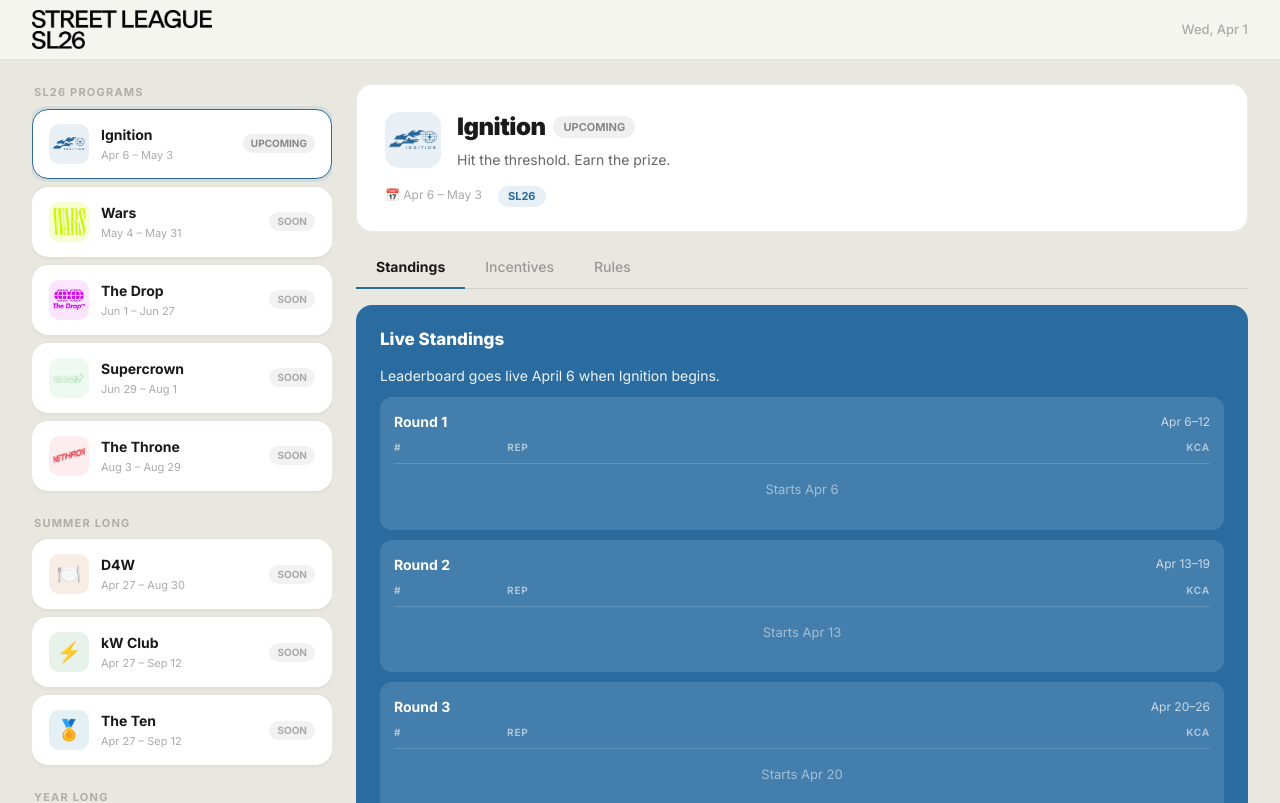
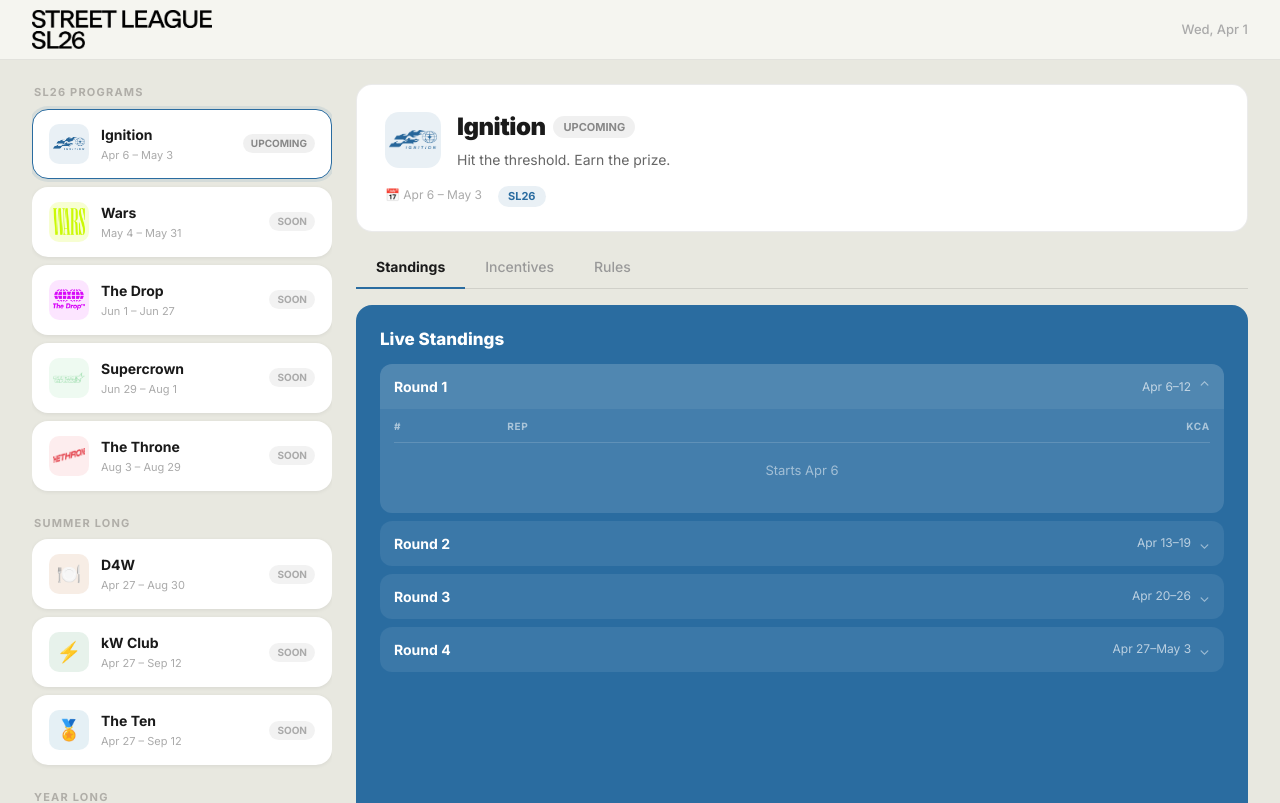
Before and after one commit to avelkins10/kin-sl26-next, a Next.js app: page / in a window 1280 px wide. Shown: the top 803 px of the page. Built offline with nearby package versions, Linux system fonts and the light colour scheme.

Commit message:
feat: standings accordion — collapsible rounds, Round 1 auto-expanded, scrollable rep list

```diff
--- a/src/app/page.tsx
+++ b/src/app/page.tsx
@@ -258,10 +258,6 @@ function statusBadge(comp: Comp, now: Date): { label: string; style: React.CSSPr
   return { label: "DONE", style: { background: "rgba(0,0,0,0.04)", color: "#bbb" } };
 }
 
-function fmt(d: string): string {
-  return new Date(d).toLocaleDateString("en-US", { month: "short", day: "numeric" });
-}
-
 // ─────────────────────────────────────────────
 // SHARED: ICON TILE
 // ─────────────────────────────────────────────
@@ -306,17 +302,50 @@ interface IgnitionData {
   reps?: { name: string; role: "Rookie" | "Veteran Setter" | "Closer"; kca: number; kw: number; qualified: boolean }[];
 }
 
+// Ignition round definitions (dates used for accordion state logic)
+const IGNITION_ROUNDS = [
+  { label: "Round 1", dates: "Apr 6–12",     start: "2026-04-06", end: "2026-04-12" },
+  { label: "Round 2", dates: "Apr 13–19",    start: "2026-04-13", end: "2026-04-19" },
+  { label: "Round 3", dates: "Apr 20–26",    start: "2026-04-20", end: "2026-04-26" },
+  { label: "Round 4", dates: "Apr 27–May 3", start: "2026-04-27", end: "2026-05-03" },
+];
+
+function getDefaultOpenRound(now: Date): number {
+  // Return 0-based index of the active or closest upcoming round
+  for (let i = 0; i < IGNITION_ROUNDS.length; i++) {
+    const r = IGNITION_ROUNDS[i];
+    const s = parseLocal(r.start), e = parseLocal(r.end);
+    if (now >= s && now <= e) return i; // currently live
+  }
+  // Before Ignition starts or between rounds — open first upcoming
+  for (let i = 0; i < IGNITION_ROUNDS.length; i++) {
+    if (now < parseLocal(IGNITION_ROUNDS[i].start)) return i;
+  }
+  return IGNITION_ROUNDS.length - 1; // all done, show last
+}
+
+function getRoundState(roundIdx: number, now: Date): "upcoming" | "live" | "complete" {
+  const r = IGNITION_ROUNDS[roundIdx];
+  const s = parseLocal(r.start), e = parseLocal(r.end);
+  if (now > e) return "complete";
+  if (now >= s) return "live";
+  return "upcoming";
+}
+
 function IgnitionStandingsContent() {
+  const now = new Date();
   const [data, setData] = useState<IgnitionData | null>(null);
   const [loading, setLoading] = useState(true);
+  const [openRound, setOpenRound] = useState<number>(() => getDefaultOpenRound(now));
 
   useEffect(() => {
-    if (new Date() < new Date("2026-04-06")) {
+    if (now < new Date("2026-04-06")) {
       setData({ status: "not_started" }); setLoading(false); return;
     }
     fetch("/api/ignition/standings")
       .then(r => r.json()).then((d: IgnitionData) => { setData(d); setLoading(false); })
       .catch(() => { setData({ status: "not_started" }); setLoading(false); });
+  // eslint-disable-next-line react-hooks/exhaustive-deps
   }, []);
 
   const rankStyles: Record<number, React.CSSProperties> = {
@@ -327,62 +356,116 @@ function IgnitionStandingsContent() {
 
   if (loading) return <p style={{ opacity: 0.7, fontSize: 14 }}>Loading standings…</p>;
 
-  if (!data || data.status === "not_started") {
-    return (
-      <>
-        <h3>Live Standings</h3>
-        <p>Leaderboard goes live April 6 when Ignition begins.</p>
-        {COMPS.find(c => c.id === "ignition")?.rounds?.map(r => (
-          <div key={r.label} style={{ background: "rgba(255,255,255,0.12)", borderRadius: 12, padding: 14, marginBottom: 10 }}>
-            <div style={{ display: "flex", alignItems: "center", justifyContent: "space-between", marginBottom: 8 }}>
-              <span style={{ fontSize: 14, fontWeight: 700 }}>{r.label}</span>
-              <span style={{ fontSize: 12, opacity: 0.7 }}>{r.dates}</span>
-            </div>
-            <table style={{ width: "100%", borderCollapse: "collapse" }}>
-              <thead><tr>{["#","Rep","KCA"].map((h,i) => <th key={h} style={{ fontSize: 10, textTransform: "uppercase", letterSpacing: "0.8px", color: "rgba(255,255,255,0.55)", textAlign: i===2?"right":"left", paddingBottom: 8, borderBottom: "1px solid rgba(255,255,255,0.15)" }}>{h}</th>)}</tr></thead>
-              <tbody><tr><td colSpan={3} style={{ textAlign: "center", padding: "16px 0", opacity: 0.5, fontSize: 13 }}>Starts {r.dates.split("–")[0].trim()}</td></tr></tbody>
-            </table>
-          </div>
-        ))}
-      </>
-    );
-  }
-
-  if (data.status === "ended") return <><h3>Ignition Complete</h3><p>Season ended May 3.</p></>;
-
-  const roles: Array<"Rookie"|"Veteran Setter"|"Closer"> = ["Rookie","Veteran Setter","Closer"];
   return (
     <>
-      <div style={{ display: "flex", alignItems: "center", justifyContent: "space-between", marginBottom: 12 }}>
-        <h3 style={{ marginBottom: 0 }}>{data.roundLabel} · {fmt(data.startDate!)}–{fmt(data.endDate!)}</h3>
-        <div style={{ width: 8, height: 8, borderRadius: "50%", background: "#4ade80", animation: "pulse 2s infinite" }} />
-      </div>
-      {roles.map(role => {
-        const reps = (data.reps||[]).filter(r=>r.role===role).sort((a,b)=>b.kca-a.kca);
-        const target = data.targets?.[role==="Veteran Setter"?"Veteran":role]??1;
+      <h3 style={{ marginBottom: 12 }}>Live Standings</h3>
+      {data?.updatedAt && (
+        <p style={{ fontSize: 11, opacity: 0.5, marginBottom: 12 }}>
+          Updated {new Date(data.updatedAt).toLocaleTimeString("en-US", { hour: "numeric", minute: "2-digit" })}
+          <span style={{ marginLeft: 6, display: "inline-block", width: 6, height: 6, borderRadius: "50%", background: "#4ade80", verticalAlign: "middle", animation: "pulse 2s infinite" }} />
+        </p>
+      )}
+      {IGNITION_ROUNDS.map((round, idx) => {
+        const isOpen = openRound === idx;
+        const roundState = getRoundState(idx, now);
+        const isLive = roundState === "live";
+
+        // Get reps for this round from API data (only meaningful when live/complete)
+        const liveRoundMatch = data?.round === idx + 1;
+        const reps = (liveRoundMatch && data?.reps) ? data.reps : [];
+        const targets = data?.targets;
+
         return (
-          <div key={role} style={{ background: "rgba(255,255,255,0.12)", borderRadius: 12, padding: 14, marginBottom: 10 }}>
-            <div style={{ fontSize: 11, fontWeight: 700, textTransform: "uppercase", letterSpacing: "1px", opacity: 0.7, marginBottom: 8 }}>{role}</div>
-            {reps.length===0 ? <div style={{ fontSize: 13, opacity: 0.5, fontStyle: "italic" }}>No data yet</div> : (
-              <table style={{ width: "100%", borderCollapse: "collapse" }}>
-                <thead><tr>{["#","Rep","KCA"].map((h,i)=><th key={h} style={{ fontSize: 10, textTransform:"uppercase", letterSpacing:"0.8px", color:"rgba(255,255,255,0.55)", textAlign:i===2?"right":"left", paddingBottom:8, borderBottom:"1px solid rgba(255,255,255,0.15)" }}>{h}</th>)}</tr></thead>
-                <tbody>
-                  {reps.map((rep,i)=>(
-                    <tr key={rep.name}>
-                      <td style={{ padding:"9px 0", fontSize:13, borderBottom:"1px solid rgba(255,255,255,0.1)" }}>
-                        <span style={{ display:"inline-flex", alignItems:"center", justifyContent:"center", width:22, height:22, borderRadius:"50%", fontSize:11, fontWeight:800, ...(rankStyles[i+1]||{background:"rgba(255,255,255,0.15)",color:"#fff"}) }}>{i+1}</span>
-                      </td>
-                      <td style={{ padding:"9px 0", fontSize:13, color:"#fff", borderBottom:"1px solid rgba(255,255,255,0.1)" }}>{rep.name}{rep.qualified&&" ✅"}</td>
-                      <td style={{ padding:"9px 0", fontSize:13, color:"#fff", textAlign:"right", borderBottom:"1px solid rgba(255,255,255,0.1)" }}>{rep.kca}/{target}</td>
+          <div key={round.label} style={{ marginBottom: 8 }}>
+            {/* Accordion header — always visible */}
+            <div
+              onClick={() => setOpenRound(isOpen ? -1 : idx)}
+              style={{
+                display: "flex", alignItems: "center", justifyContent: "space-between",
+                padding: "12px 14px",
+                borderRadius: isOpen ? "12px 12px 0 0" : 12,
+                background: isOpen ? "rgba(255,255,255,0.18)" : "rgba(255,255,255,0.08)",
+                cursor: "pointer",
+                transition: "background 0.15s",
+                userSelect: "none",
+              }}
+            >
+              <div style={{ display: "flex", alignItems: "center", gap: 8 }}>
+                <span style={{ fontSize: 14, fontWeight: 700 }}>{round.label}</span>
+                {isLive && (
+                  <span style={{ fontSize: 10, fontWeight: 700, background: "rgba(74,222,128,0.2)", color: "#4ade80", padding: "2px 7px", borderRadius: 20 }}>LIVE</span>
+                )}
+              </div>
+              <div style={{ display: "flex", alignItems: "center", gap: 8 }}>
+                <span style={{ fontSize: 12, opacity: 0.65 }}>{round.dates}</span>
+                <span style={{ fontSize: 14, opacity: 0.5, transform: isOpen ? "rotate(180deg)" : "none", transition: "transform 0.2s", display: "inline-block" }}>⌄</span>
+              </div>
+            </div>
+
+            {/* Accordion body — shown when open */}
+            {isOpen && (
+              <div style={{
+                background: "rgba(255,255,255,0.12)",
+                borderRadius: "0 0 12px 12px",
+                padding: "0 14px 14px",
+                maxHeight: 320,
+                overflowY: "auto",
+              }}>
+                {/* Column headers */}
+                <table style={{ width: "100%", borderCollapse: "collapse" }}>
+                  <thead>
+                    <tr>
+                      {["#", "Rep", "KCA"].map((h, i) => (
+                        <th key={h} style={{
+                          fontSize: 10, textTransform: "uppercase", letterSpacing: "0.8px",
+                          color: "rgba(255,255,255,0.55)", textAlign: i === 2 ? "right" : "left",
+                          padding: "10px 0 8px", borderBottom: "1px solid rgba(255,255,255,0.15)",
+                        }}>{h}</th>
+                      ))}
                     </tr>
-                  ))}
-                </tbody>
-              </table>
+                  </thead>
+                  <tbody>
+                    {roundState === "upcoming" ? (
+                      <tr>
+                        <td colSpan={3} style={{ textAlign: "center", padding: "18px 0", opacity: 0.5, fontSize: 13 }}>
+                          Starts {round.dates.split("–")[0].trim()}
+                        </td>
+                      </tr>
+                    ) : reps.length === 0 ? (
+                      <tr>
+                        <td colSpan={3} style={{ textAlign: "center", padding: "18px 0", opacity: 0.5, fontSize: 13 }}>
+                          {roundState === "complete" ? "Results pending" : "No data yet"}
+                        </td>
+                      </tr>
+                    ) : (
+                      // Group by role, show all reps
+                      (["Rookie", "Veteran Setter", "Closer"] as const).flatMap(role => {
+                        const roleReps = reps.filter(r => r.role === role).sort((a, b) => b.kca - a.kca);
+                        if (!roleReps.length) return [];
+                        const target = targets?.[role === "Veteran Setter" ? "Veteran" : role] ?? 1;
+                        return [
+                          <tr key={`role-${role}`}>
+                            <td colSpan={3} style={{ padding: "8px 0 4px", fontSize: 10, fontWeight: 700, textTransform: "uppercase", letterSpacing: "1px", opacity: 0.55 }}>{role}</td>
+                          </tr>,
+                          ...roleReps.map((rep, i) => (
+                            <tr key={rep.name}>
+                              <td style={{ padding: "8px 0", fontSize: 13, borderBottom: "1px solid rgba(255,255,255,0.08)" }}>
+                                <span style={{ display: "inline-flex", alignItems: "center", justifyContent: "center", width: 22, height: 22, borderRadius: "50%", fontSize: 11, fontWeight: 800, ...(rankStyles[i + 1] || { background: "rgba(255,255,255,0.15)", color: "#fff" }) }}>{i + 1}</span>
+                              </td>
+                              <td style={{ padding: "8px 0", fontSize: 13, color: "#fff", borderBottom: "1px solid rgba(255,255,255,0.08)" }}>{rep.name}{rep.qualified && " ✅"}</td>
+                              <td style={{ padding: "8px 0", fontSize: 13, color: "#fff", textAlign: "right", borderBottom: "1px solid rgba(255,255,255,0.08)" }}>{rep.kca}/{target}</td>
+                            </tr>
+                          )),
+                        ];
+                      })
+                    )}
+                  </tbody>
+                </table>
+              </div>
             )}
           </div>
         );
       })}
-      {data.updatedAt && <p style={{ fontSize:11, opacity:0.5, marginTop:4 }}>Updated {new Date(data.updatedAt).toLocaleTimeString("en-US",{hour:"numeric",minute:"2-digit"})}</p>}
     </>
   );
 }
```
Also changed, not shown: design-reference/jake-screenshot-standings.png (added).
